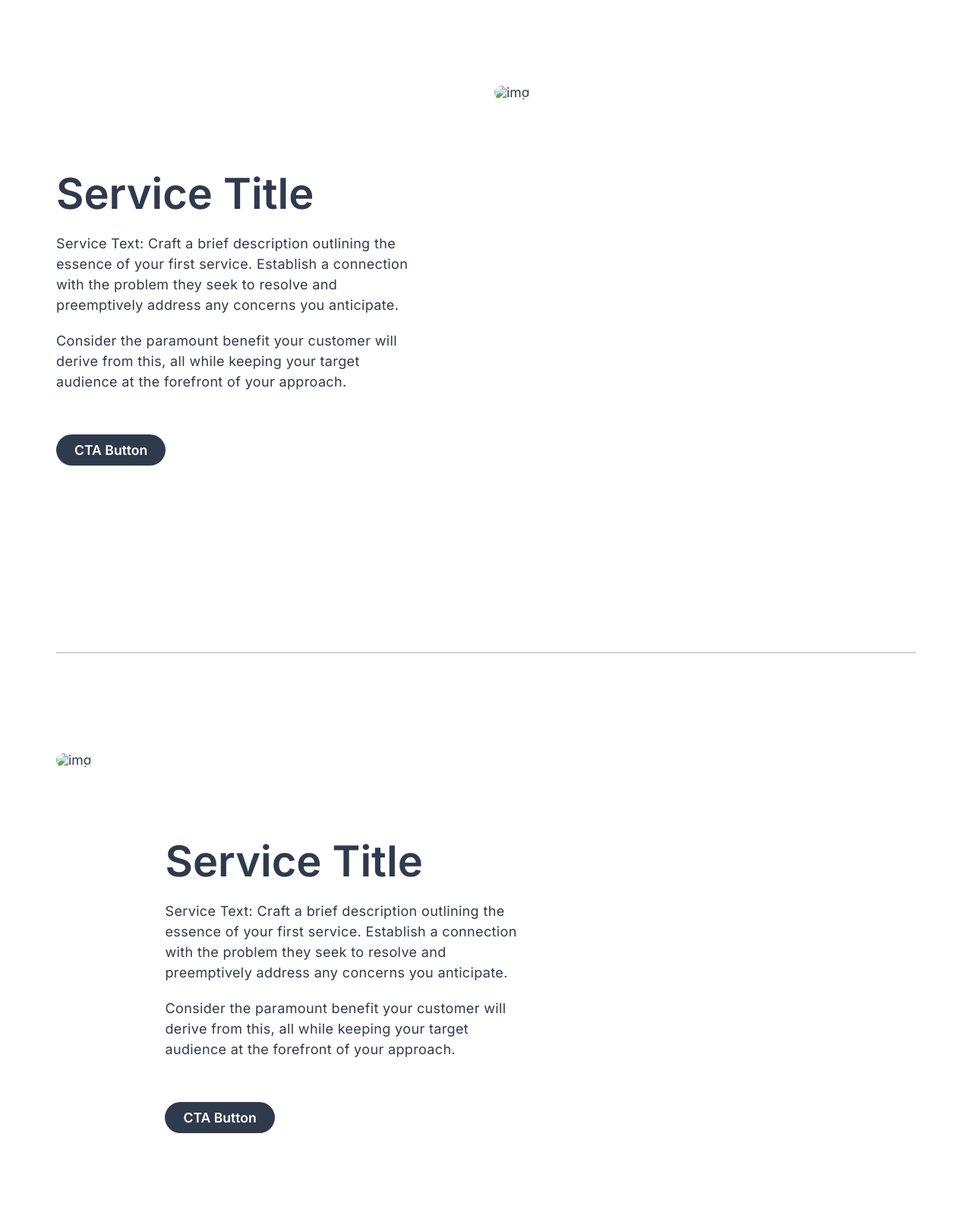
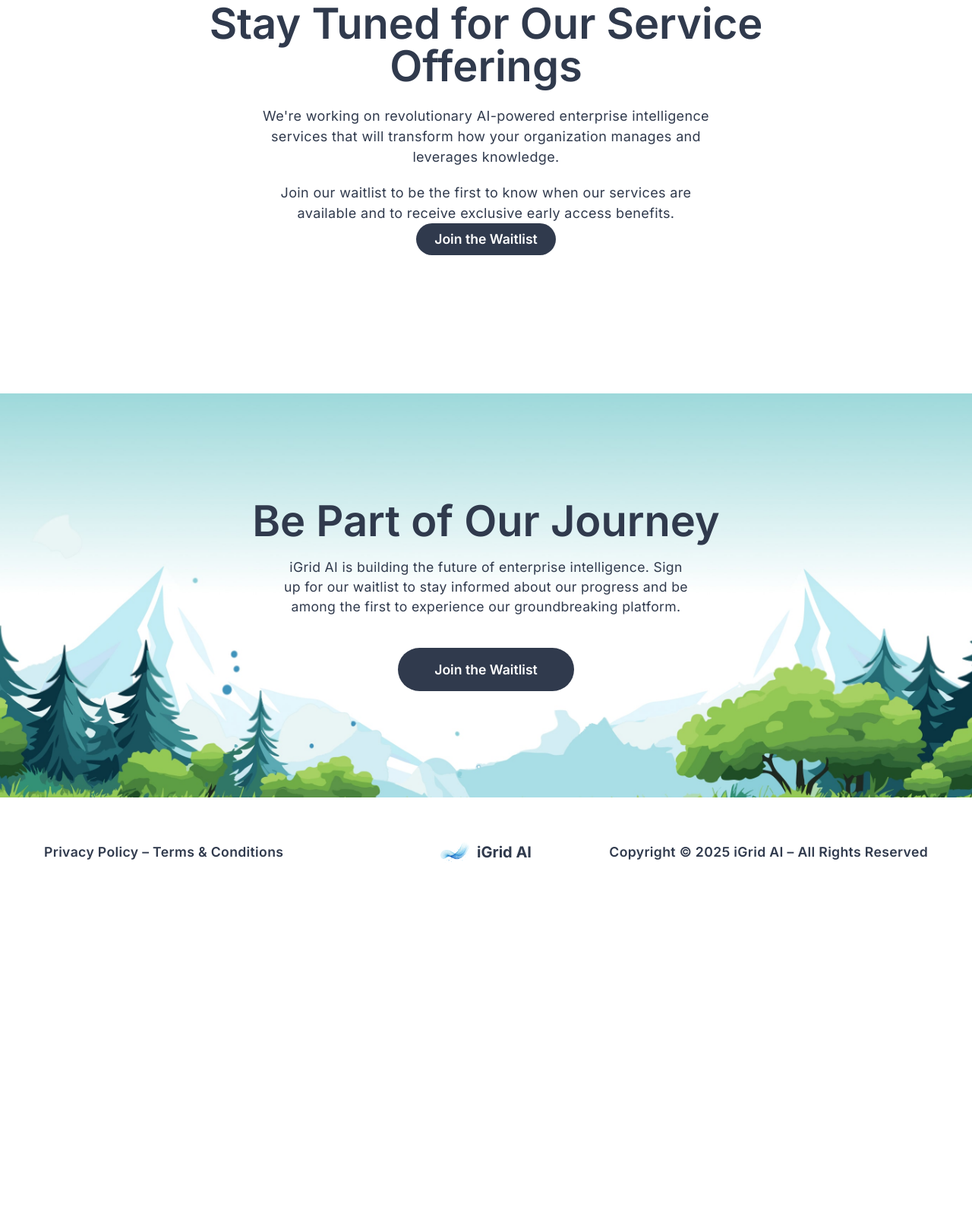
Before and after one commit to lost-a-tooth/igrid-website, a plain HTML site: page services.html in a window 1280 px wide. Shown: the part 723-2332 px from the top of the page at 76% size. After the commit the page ends 1917 px from the top, so only its background shows below. Drawn offline with Linux system fonts and the light colour scheme.

Commit message:
Fixed contact and service pages

```diff
--- a/services.html
+++ b/services.html
@@ -41,88 +41,35 @@
         <div class="main__container main__container_pages">
           <h1 class="main__title">Services</h1>
           <div class="main__text main__text_pages">
-            Subheading: Craft a compelling subheading that sparks curiosity.
+            Exciting developments are coming soon!
           </div>
         </div>
       </section>
       <section class="page__services services-page">
-        <div class="services-page__container">
+        <div class="services-page__container" style="text-align: center; padding: 50px 0;">
           <div class="services-page__item">
-            <div class="services-page__column">
-              <div class="services-page__content">
-                <h2 class="services-page__title title">Service Title</h2>
-                <div class="services-page__text">
-                  <p>
-                    Service Text: Craft a brief description outlining the essence of your first service. Establish a
-                    connection with the problem they seek to resolve and preemptively address any concerns you
-                    anticipate.
-                  </p>
-                  <p>
-                    Consider the paramount benefit your customer will derive from this, all while keeping your target
-                    audience at the forefront of your approach.
-                  </p>
-                </div>
-                <a href="#" class="services-page__button button">CTA Button</a>
+            <div class="services-page__content" style="max-width: 800px; margin: 0 auto;">
+              <h2 class="services-page__title title">Stay Tuned for Our Service Offerings</h2>
+              <div class="services-page__text" style="text-align: center; max-width: 600px; margin: 0 auto;">
+                <p style="text-align: center;">
+                  We're working on revolutionary AI-powered enterprise intelligence services that will transform how your organization manages and leverages knowledge.
+                </p>
+                <p style="text-align: center;">
+                  Join our waitlist to be the first to know when our services are available and to receive exclusive early access benefits.
+                </p>
               </div>
-              <div class="services-page__img">
-                <img src="img/services/services_page_placeholder.jpg" alt="img" />
-              </div>
-            </div>
-          </div>
-          <div class="services-page__item">
-            <div class="services-page__column">
-              <div class="services-page__img">
-                <img src="img/services/services_page_placeholder.jpg" alt="img" />
-              </div>
-              <div class="services-page__content">
-                <h2 class="services-page__title title">Service Title</h2>
-                <div class="services-page__text">
-                  <p>
-                    Service Text: Craft a brief description outlining the essence of your first service. Establish a
-                    connection with the problem they seek to resolve and preemptively address any concerns you
-                    anticipate.
-                  </p>
-                  <p>
-                    Consider the paramount benefit your customer will derive from this, all while keeping your target
-                    audience at the forefront of your approach.
-                  </p>
-                </div>
-                <a href="#" class="services-page__button button">CTA Button</a>
-              </div>
-            </div>
-          </div>
-          <div class="services-page__item">
-            <div class="services-page__column">
-              <div class="services-page__content">
-                <h2 class="services-page__title title">Service Title</h2>
-                <div class="services-page__text">
-                  <p>
-                    Service Text: Craft a brief description outlining the essence of your first service. Establish a
-                    connection with the problem they seek to resolve and preemptively address any concerns you
-                    anticipate.
-                  </p>
-                  <p>
-                    Consider the paramount benefit your customer will derive from this, all while keeping your target
-                    audience at the forefront of your approach.
-                  </p>
-                </div>
-                <a href="#" class="services-page__button button">CTA Button</a>
-              </div>
-              <div class="services-page__img">
-                <img src="img/services/services_page_placeholder.jpg" alt="img" />
-              </div>
+              <a href="mailto:sales@igrid.ai?subject=Request%20to%20join%20the%20waitlist&body=Name:%0D%0ACompany:%0D%0AEmail:" class="services-page__button button">Join the Waitlist</a>
             </div>
           </div>
         </div>
       </section>
       <section class="page__outro outro outro_services">
         <div class="outro__container">
-          <h2 class="outro__title title">Talk To Us Heading</h2>
+          <h2 class="outro__title title">Be Part of Our Journey</h2>
           <div class="outro__text">
-            You can compose a friendly and informative paragraph that encourages visitors to engage with your
-            business.
+            iGrid AI is building the future of enterprise intelligence. Sign up for our waitlist to stay informed about our progress and be among the first to experience our groundbreaking platform.
           </div>
-          <a href="#" class="outro__button button">CTA Button</a>
+          <a href="mailto:sales@igrid.ai?subject=Request%20to%20join%20the%20waitlist&body=Name:%0D%0ACompany:%0D%0AEmail:" class="outro__button button">Join the Waitlist</a>
         </div>
       </section>
     </main>
```
Also changed, not shown: contact.html (+3 -6 lines).
